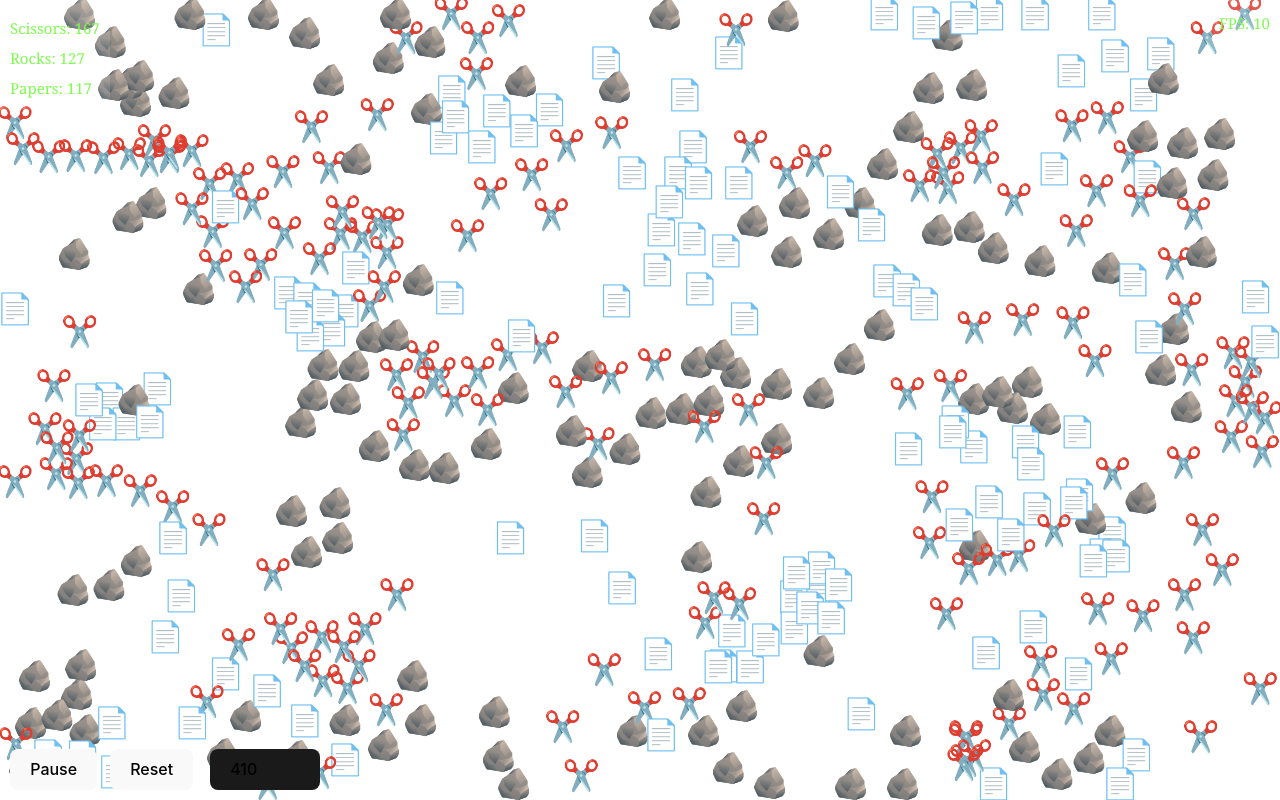
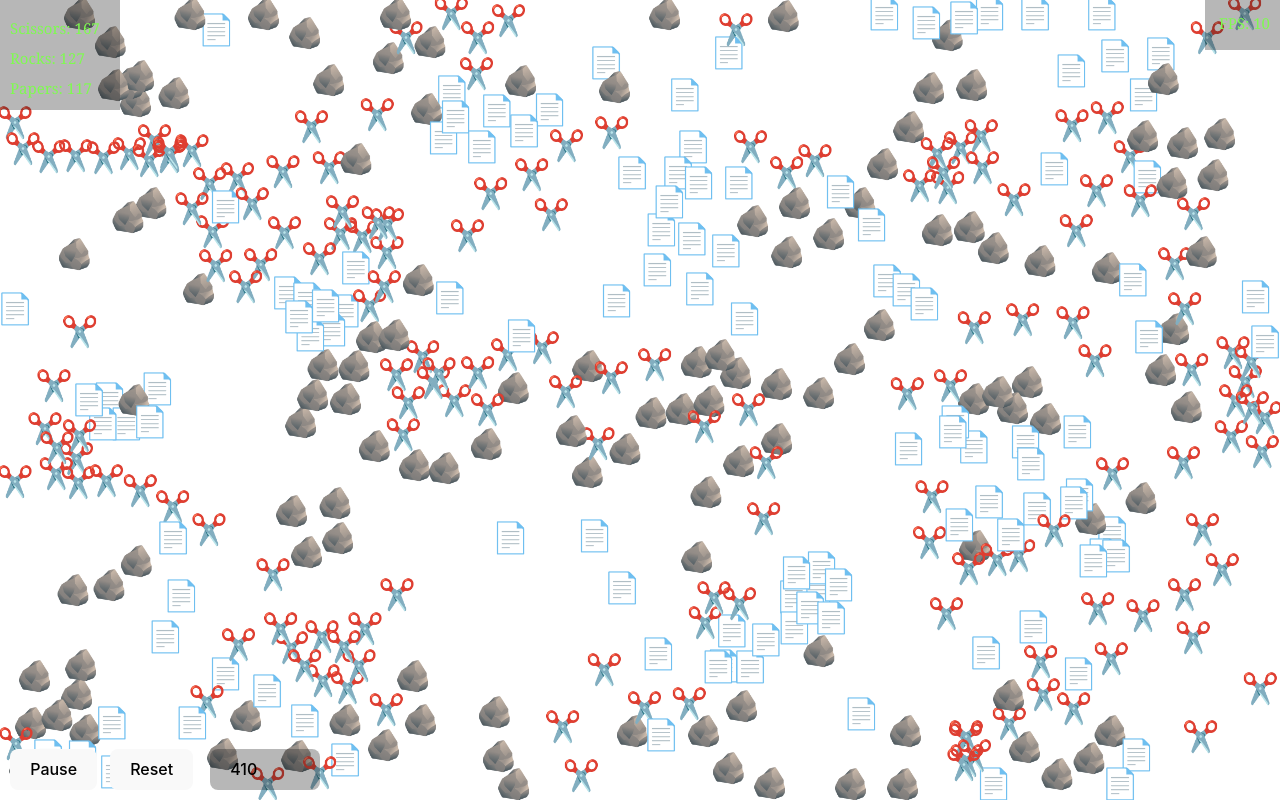
Before and after one commit to jahredhope/canvas-rock-paper-scissors, a website built with Vite: page index.html in a window 1280 px wide. Built offline with nearby package versions, Linux system fonts and the light colour scheme; animation ran at ten frames a second.

Commit message:
Make stats clearer

```diff
--- a/src/main.ts
+++ b/src/main.ts
@@ -83,7 +83,7 @@ let lastFps = 0;
 let i = 0;
 
 function renderFps() {
-  ctx.fillStyle = "#FFFFFF20";
+  ctx.fillStyle = "#1a1a1a50";
   ctx.fillRect(canvas.width - 75, 0, 75, 50);
   const renderTime = performance.now();
   const elapsed = Math.round(renderTime - lastRenderTime);
@@ -114,8 +114,8 @@ function renderPaused() {
 }
 
 function renderScores() {
-  ctx.fillStyle = "#FFFFFF20";
-  ctx.fillRect(0, 0, 110, 110);
+  ctx.fillStyle = "#1a1a1a50";
+  ctx.fillRect(0, 0, 120, 110);
   ctx.fillStyle = "#7FFB50";
   ctx.font = `15px Georgia`;
   ctx.textAlign = "left";
--- a/src/style.css
+++ b/src/style.css
@@ -25,7 +25,7 @@ input {
   font-size: 1em;
   font-weight: 500;
   font-family: inherit;
-  background-color: #1a1a1a;
+  background-color: #1a1a1a50;
   cursor: pointer;
   transition: border-color 0.25s;
 
```
